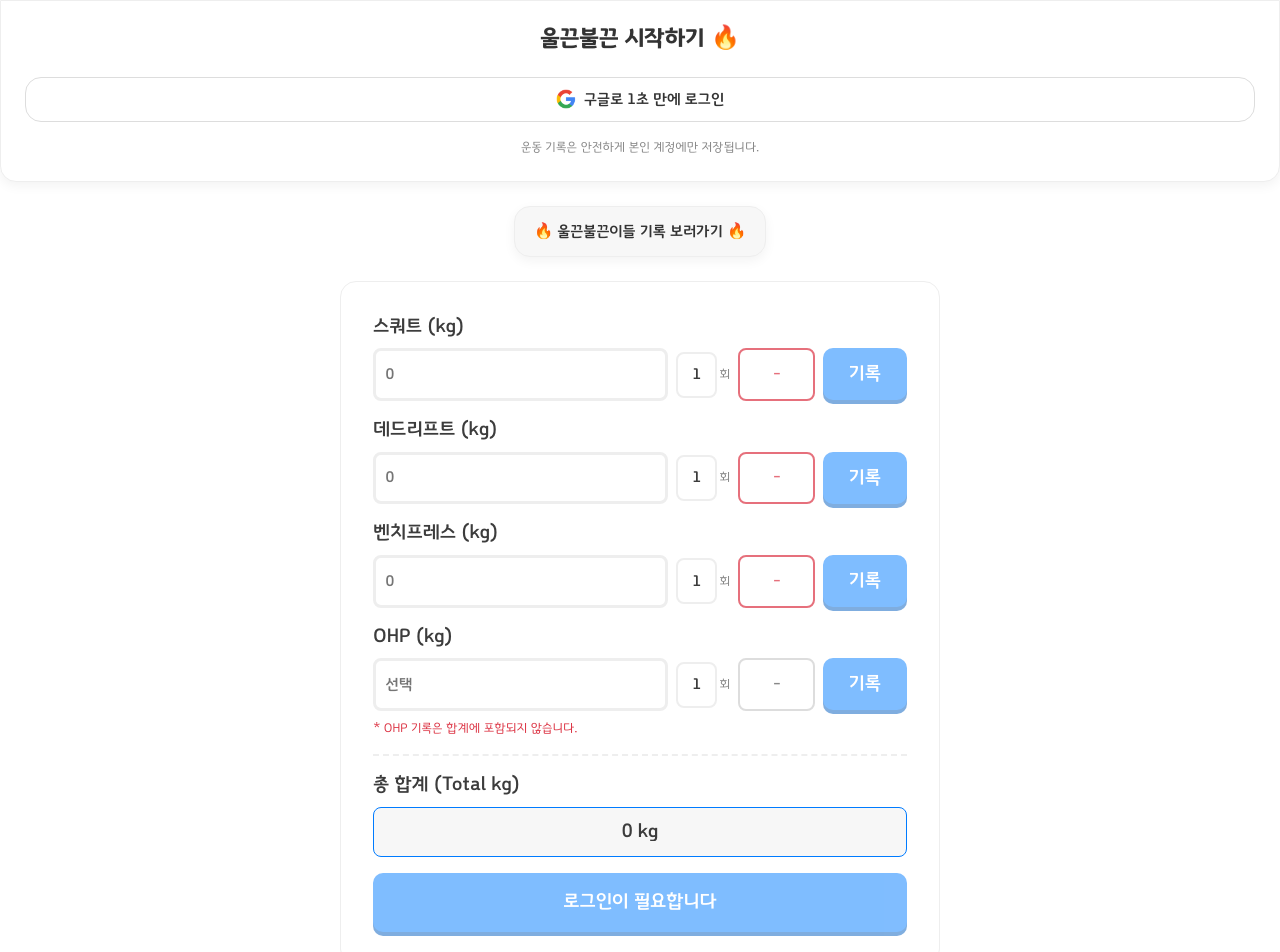
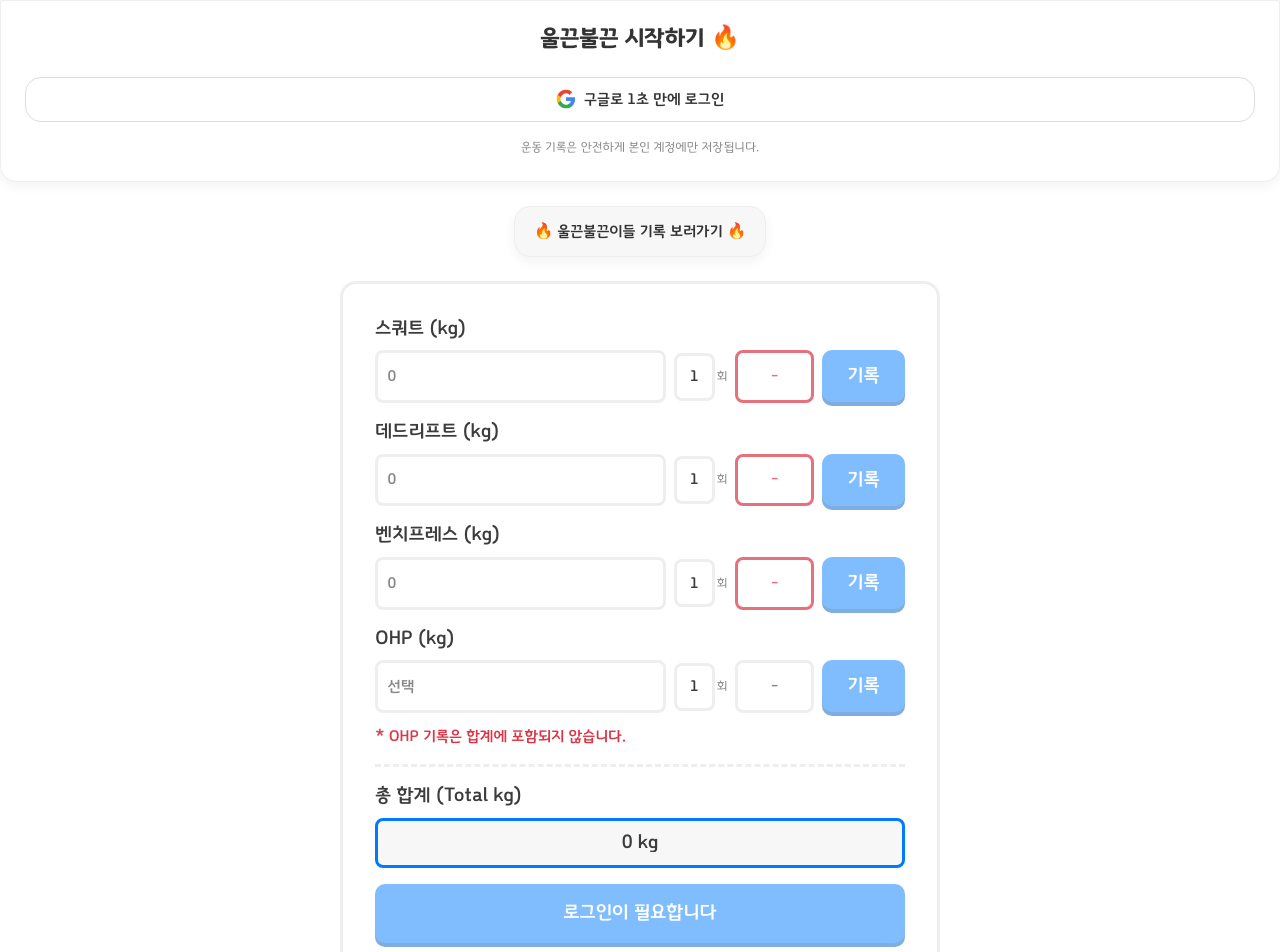
Before and after one commit to Yooodh/ulkun-bulkun, a Next.js app: page / in a window 1280 px wide. Shown: the top 952 px of the page. Built offline with nearby package versions, Linux system fonts and the light colour scheme; no server answers.

Commit message:
refactor: 운동 기록 폼 색상값 CSS 커스텀 프로퍼티로 전환 및 스타일 조정

```diff
--- a/src/components/RecordForm/RecordForm.module.scss
+++ b/src/components/RecordForm/RecordForm.module.scss
@@ -3,9 +3,9 @@
 .formContainer {
   @include flex-center;
   flex-direction: column;
-  background-color: $white;
-  color: $dark;
-  border: 1px solid $border-soft;
+  background-color: var(--color-bg-primary);
+  color: var(--color-text-primary);
+  border: 3px solid var(--color-border-primary);
   border-radius: $radius-main;
   width: 100%;
   margin: 0;
@@ -38,6 +38,11 @@
           min-width: 0;
           width: 100%;
           @include font-body;
+
+          &::placeholder {
+            color: var(--color-text-muted);
+            opacity: 1;
+          }
         }
 
         .repsWrapper {
@@ -52,19 +57,19 @@
             min-width: 0;
             text-align: center;
             @include font-body;
-            border-width: 2px;
+            border-width: 3px;
 
             &.committed {
               @include font-body;
-              border-color: $blue;
-              background: $off-white;
-              color: $blue;
+              border-color: var(--color-primary);
+              background: var(--color-bg-secondary);
+              color: var(--color-primary);
             }
           }
 
           .repsLabel {
             @include font-sm;
-            color: $text-muted;
+            color: var(--color-text-muted);
             white-space: nowrap;
           }
         }
@@ -73,28 +78,27 @@
           flex: 0.5;
           min-width: 75px;
           text-align: center;
-
           cursor: default;
           @include font-body;
-          border-width: 2px;
-          background-color: $white;
+          border-width: 3px;
+          background: var(--color-bg-primary);
           outline: none;
 
           &.committed {
-            border-color: $blue;
-            background: $off-white;
-            color: $blue;
+            border-color: var(--color-primary);
+            background: var(--color-bg-secondary);
+            color: var(--color-primary);
           }
 
           &.uncommitted {
-            border-color: $red;
-            color: $red;
+            border-color: var(--color-danger);
+            color: var(--color-danger);
             opacity: 0.7;
           }
 
           &.uncommittedOptional {
-            border-color: $border-light;
-            color: $text-muted;
+            border-color: var(--color-border-primary);
+            color: var(--color-text-muted);
           }
         }
 
@@ -106,9 +110,10 @@
       }
 
       .ohpdec {
-        @include font-sm;
-        color: $red;
+        @include font-body;
+        color: var(--color-danger);
         display: block;
+        margin-top: 4px;
       }
     }
 
@@ -120,22 +125,18 @@
 
   .totalGroup {
     @include input-group;
-    border-top: 2px dashed $border-soft;
+    border-top: 3px dashed var(--color-border-primary);
     padding-top: 1rem;
 
     input.totalInput {
       @include font-md-title;
-      background-color: $off-white;
-      color: $dark;
-      border: 1px solid $blue;
+      background: var(--color-bg-secondary);
+      color: var(--color-text-primary);
+      border: 3px solid var(--color-primary);
       text-align: center;
       width: 100%;
       box-sizing: border-box;
       height: 50px;
-
-      &:focus {
-        border-color: $blue;
-      }
     }
   }
 }
```
